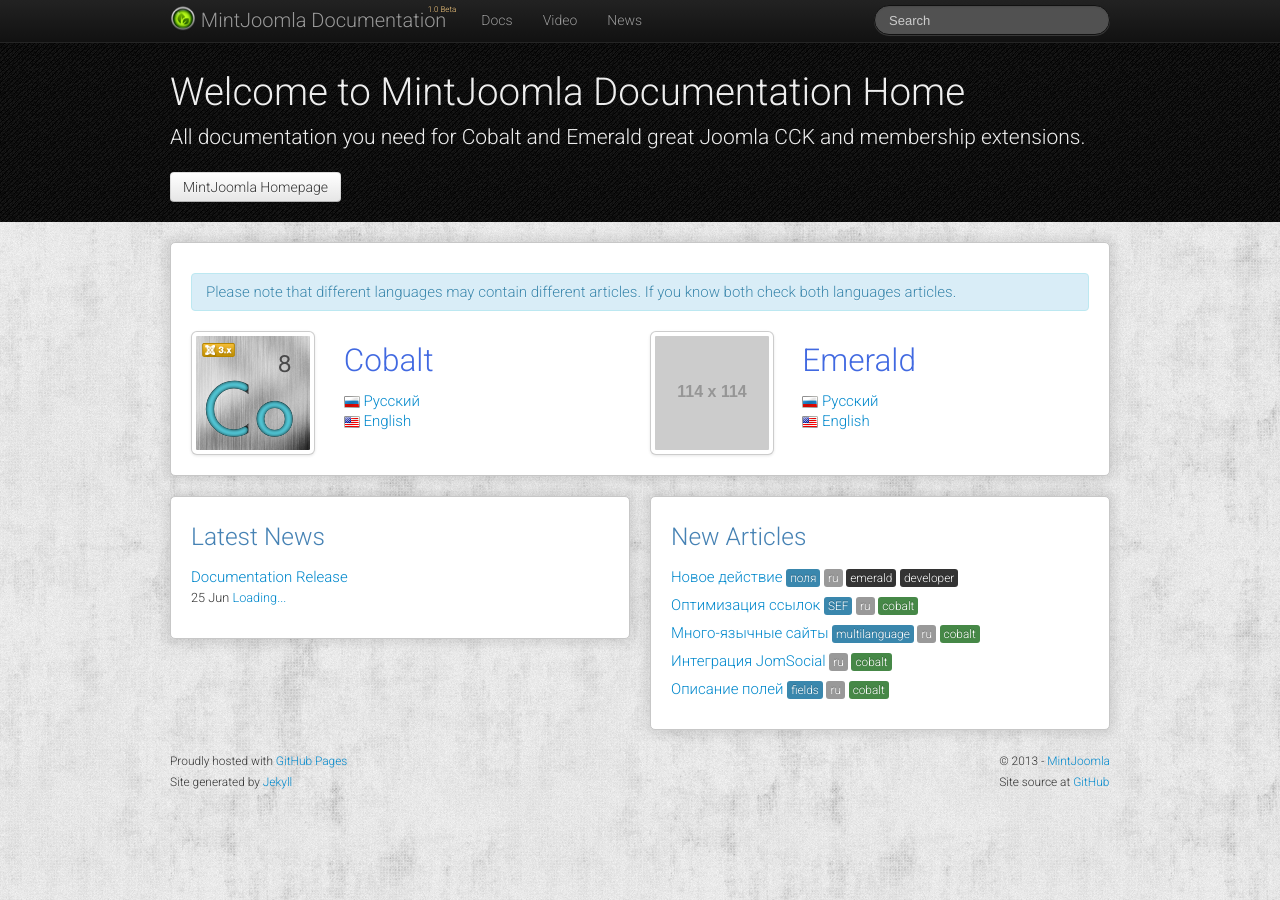
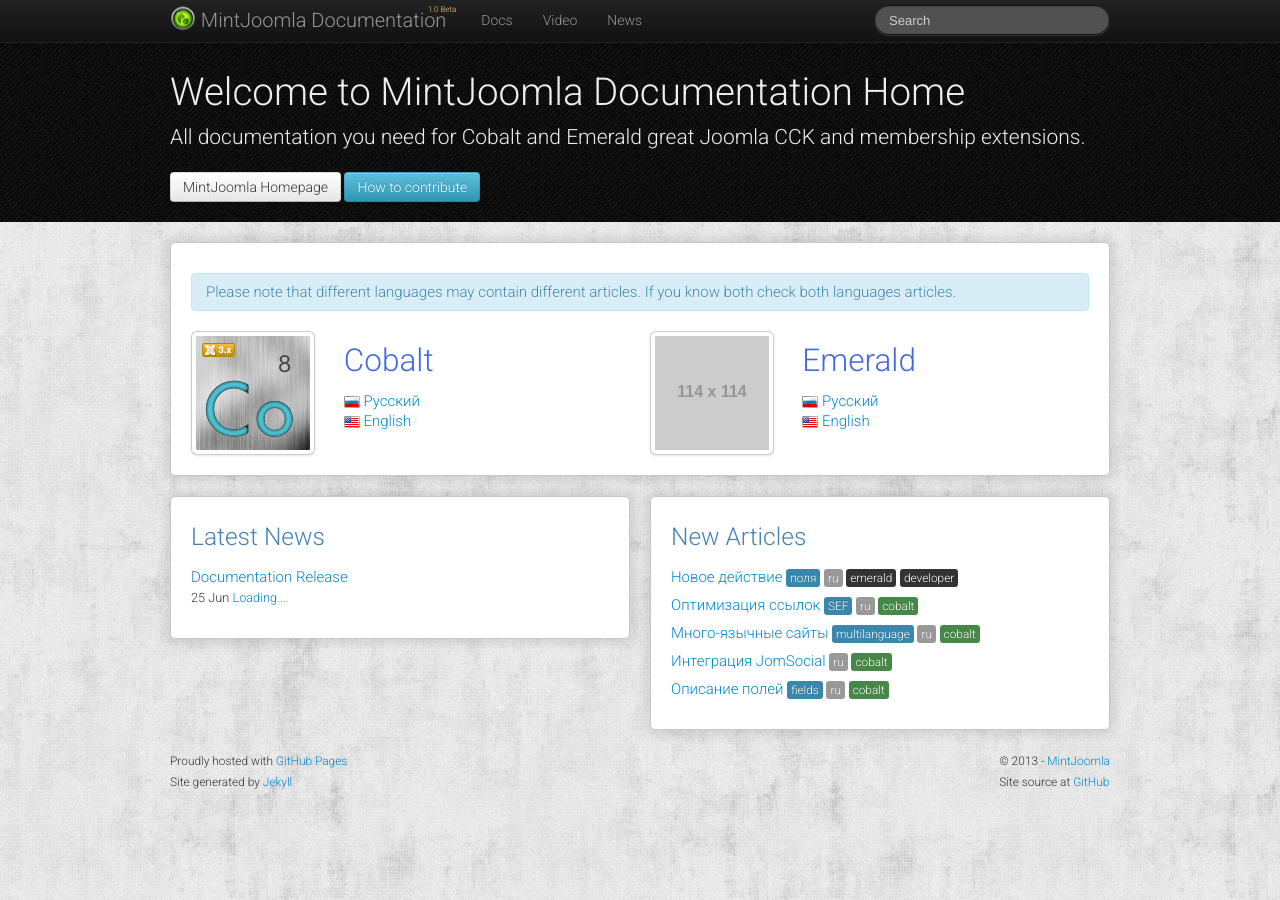
Before and after one commit to MintJoomla/MintJoomla.github.io, a Jekyll site: the page built from index.html, in a window 1280 px wide. Built offline with Jekyll 4.4.1, drawn with Linux system fonts in a browser that asks for light colours; comment, search, counter and statistics services are not loaded.

Commit message:
add contribution link.

```diff
--- a/index.html
+++ b/index.html
@@ -10,6 +10,7 @@
 		<p class="lead">All documentation you need for Cobalt and Emerald great Joomla CCK and membership
 			extensions.</p>
 		<a class="btn" href="http://www.mintjoomla.com">MintJoomla Homepage</a>
+		<a class="btn btn-info" href="http://youtu.be/KZyoYjCyt0s">How to contribute</a>
 	</div>
 </header>
 
```
